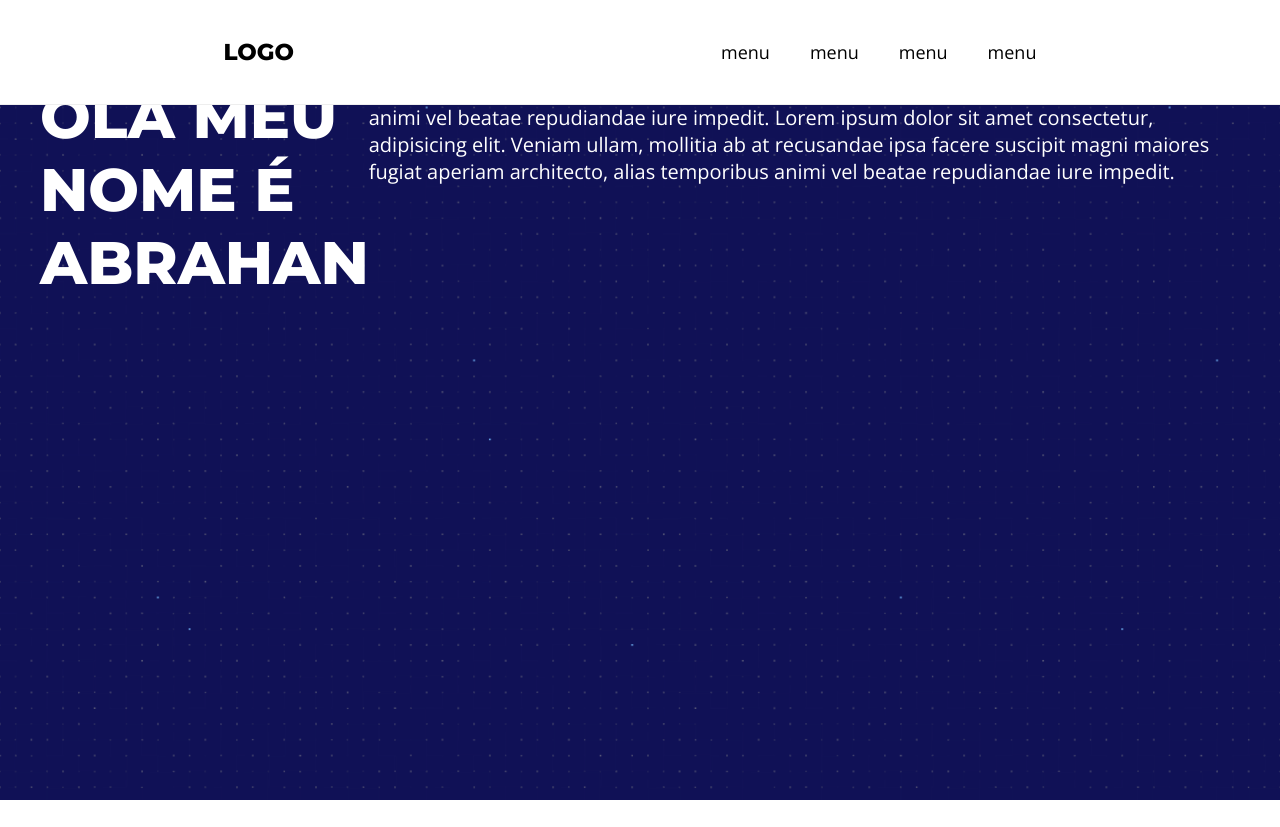
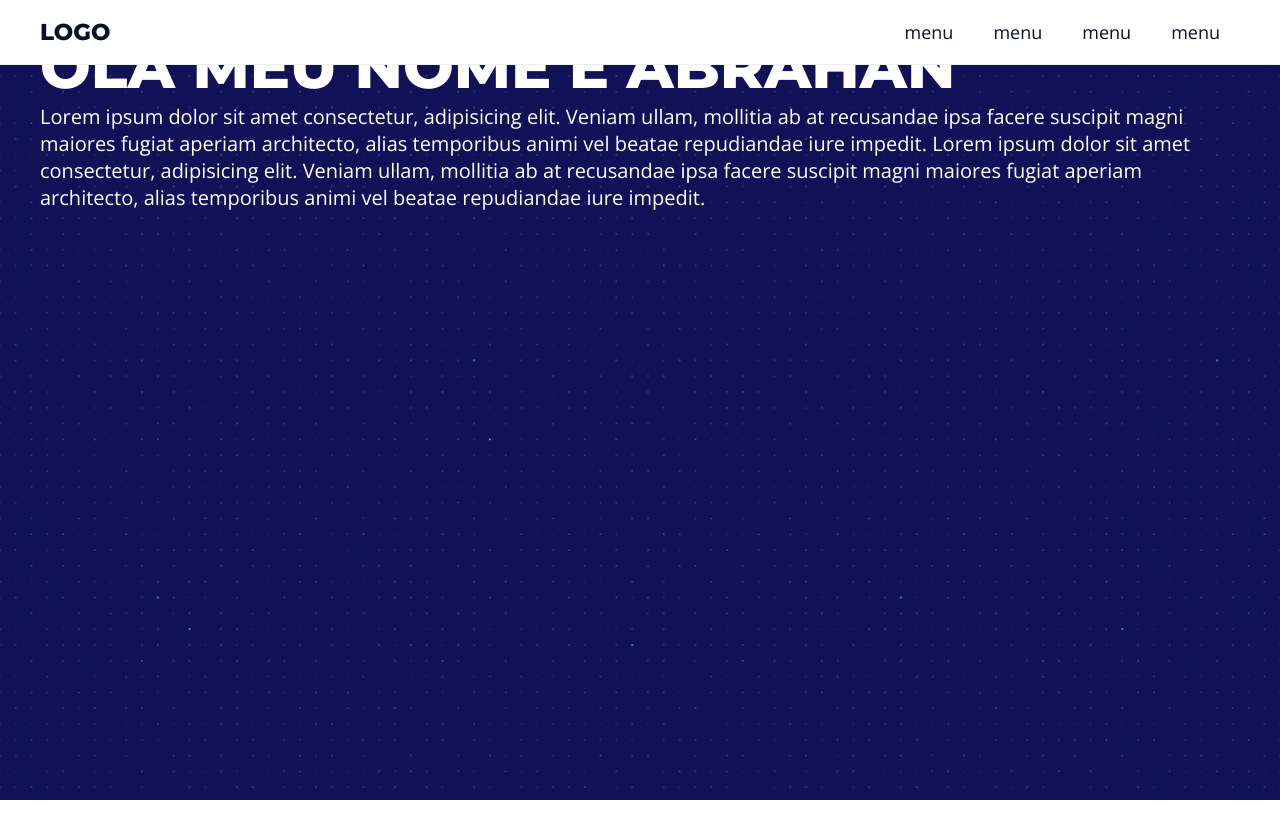
Before and after one commit to IAbrahanArley/portifolioweb, a plain HTML site: page index.html in a window 1280 px wide. Drawn offline with nearby package versions, Linux system fonts and the light colour scheme.

Commit message:
ajustes no menu e correçoes no css

```diff
--- a/Assets/css/style.css
+++ b/Assets/css/style.css
@@ -1,132 +1,74 @@
-:root{
-  --white-color: #ffffff;
+:root {
+  --primary-color: #0A1128;
+  --white-color: #FFFFFF;
+  --light-gray-color: #EEEEEE;
   --gap: 3rem;
-  --primary-color: #000;
-  --light-gray-color: #eee;
+  --secondary-color: rgb(10, 95, 165);
 }
-body {
+
+* {
   margin: 0;
   padding: 0;
 }
-/*
-font-family: 'Montserrat', sans-serif;
-font-family: 'Open Sans', sans-serif;
- */
-
-html{
+html {
   font-size: 62.5%;
 }
-
-body{
+body {
   font-family: 'Open Sans', sans-serif;
   font-size: 2rem;
+  color: var(--primary-color);
 }
-
-h1, h2, h3, h4, h5, h6{
+h1, h2, h3, h4, h5, h6 {
   font-family: 'Montserrat', sans-serif;
 }
-
-h1{
+h1 {
   font-size: 6rem;
   text-transform: uppercase;
 }
-
-h2{
+h1 {
+  font-size: 6rem;
+  text-transform: uppercase;
+}
+h2 {
   font-size: 5.5rem;
 }
-
-h3{
+h3 {
   font-size: 5rem;
 }
-
-h4{
+h4 {
   font-size: 4.5rem;
 }
-
-h5{
+h5 {
   font-size: 4rem;
 }
+h6 {
+  font-size: 3.5rem;
+}
 
-h6{
-  font-size: 3rem;
-}
-.hotbar {
-  background-color: #ffffff;
-  overflow: hidden;
-}
-a{
+a {
   text-decoration: none;
 }
 
-
-/* .hotbar a {
-  float: left;
-  color: rgb(0, 0, 0);
-  text-align: center;
-  padding: 14px 16px;
-  text-decoration: none;
-  font-size: 18px;
-}
-
-.hotbar a:hover {
-  background-color: #ddd;
-  color: rgb(255, 255, 255);
-}
-
-.hotbar a.active {
-  background-color: #4CAF50;
-  color: white;
-}
-.sidebar {
-    background-color: #f5f5f5;
-    width: 60px;
-    height: 300px;
-    position: static;
-    top: 0;
-    bottom: 0;
-    left: 0;
-    padding-top: 10px;
-  }
-
-  .sidebar ul {
-    list-style: none;
-    padding: 0;
-    margin: 0;
-  }
-
-  .sidebar li {
-    margin-bottom: 10px;
-    text-align: center;
-  }
-
-  .sidebar a {
-    color: #333;
-    display: block;
-  }
-
-  .sidebar i {
-    font-size: 24px;
-  }
- */
 .main-bg {
   background-image: url("../img/pattern-randomized.svg");
   background-size: cover;
   background-position: center center;
   color: var(--white-color);
 }
-  .white-bg{
+.white-bg {
   background: var(--white-color);
 }
-
 .main-content {
   max-width: 1200px;
   margin: 0 auto;
   padding: var(--gap);
 }
-  .section{
+
+.section {
   min-height: 100vh;
 }
-  .menu{
+
+.menu {
   background: var(--white-color);
   position: fixed;
   top: 0;
@@ -135,36 +77,37 @@ a{
   width: 100%;
   border-bottom: 1px solid var(--light-gray-color);
 }
-  .menu-content{
+
+.menu-content {
   display: flex;
   justify-content: space-between;
   align-items: center;
   padding-top: 0;
   padding-bottom: 0;
+}
 
+.menu h1 {
+  font-size: 2.3rem;
+  color: var(--primary-color);
 }
-  .main-content{
-    display: flex;
-    justify-content: space-around;
+
+.menu h1 a {
+  color: inherit;
 }
-  .menu ul{
+
+.menu ul {
   list-style: none;
   display: flex;
 }
-  .menu h1{
-    font-size: 2.3rem;
-    color: var(--primary-color);
-  }
-  .menu h1 a{
-    color: inherit;
-  }
-  .menu ul li a{
+
+.menu ul li a {
   display: block;
   padding: 2rem;
   font-size: 1.8rem;
   color: var(--primary-color);
   position: relative;
 }
+
 .menu ul li a::after {
   content: '';
   position: absolute;
@@ -172,10 +115,10 @@ a{
   left: 50%;
   width: 0;
   height: 0.2rem;
-    background: #6590FF;
+  background: var(--secondary-color);
   transition: all 300ms ease-in-out;
+}
 
-  }
 .menu ul li a:hover::after {
   width: 50%;
   left: 25%;
--- a/index.html
+++ b/index.html
@@ -16,7 +16,7 @@
 </head>
 
 <body class="main-bg">
-    <aside class="menu">
+    <aside class="menu white-bg">
         <section class="main-content menu-content">
             <h1>
                 <a href="#">LOGO</a>
```
Lines whose indentation alone changed are shown as unchanged.
